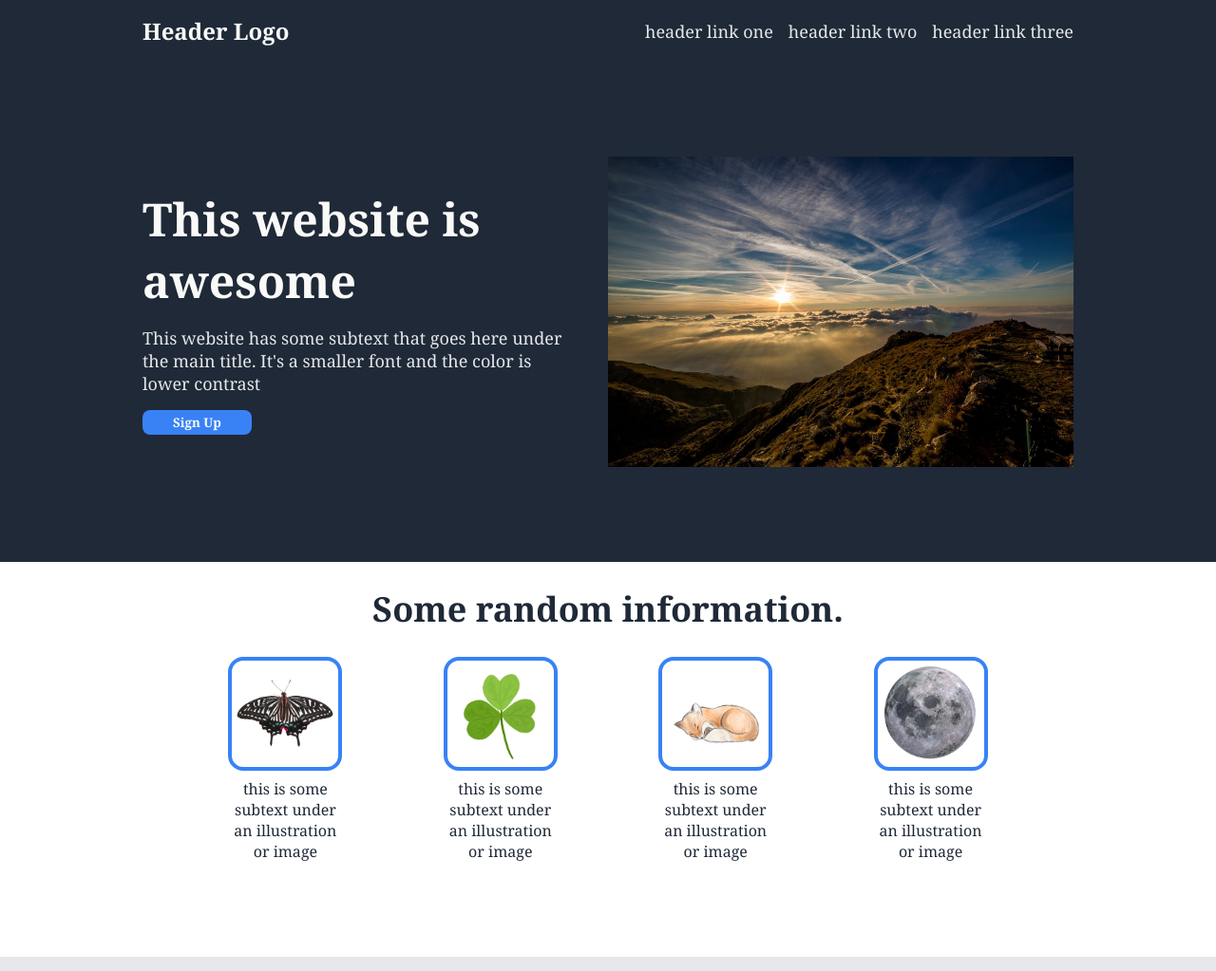
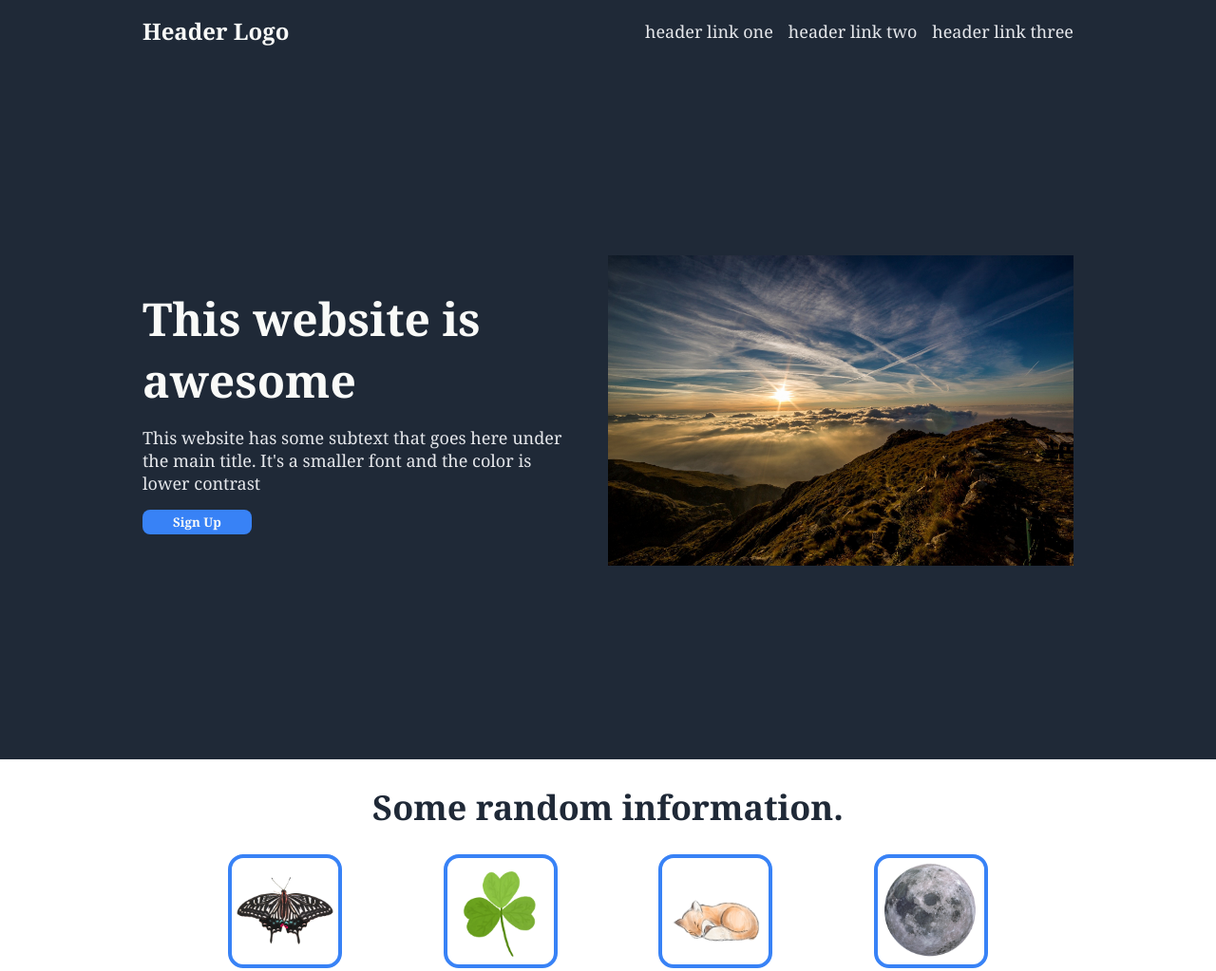
Before and after one commit to SupraSensum/TOP-project-landing-page, a plain HTML site: page index.html in a window 1280 px wide. Shown: the top 1023 px of the page at 95% size. Drawn offline with Linux system fonts and the light colour scheme.

Commit message:
Set header to 100vh

```diff
--- a/landing-page.css
+++ b/landing-page.css
@@ -14,6 +14,7 @@ header {
     flex-direction: column;
     background-color: #1f2937;
     color: #f9faf8;
+    height: 100vh;
 }
 
 .logo-container {
@@ -45,6 +46,7 @@ header {
     flex-direction: row;
     padding: 100px 0px;
     align-items: stretch;
+    flex: 1;
 }
 
 .hero-text {
@@ -78,7 +80,7 @@ button {
 }
 
 .image-container {
-    background-color: grey;
+    /* background-color: grey; */
     display: flex;
     justify-content: center;
     align-items: center;
```
